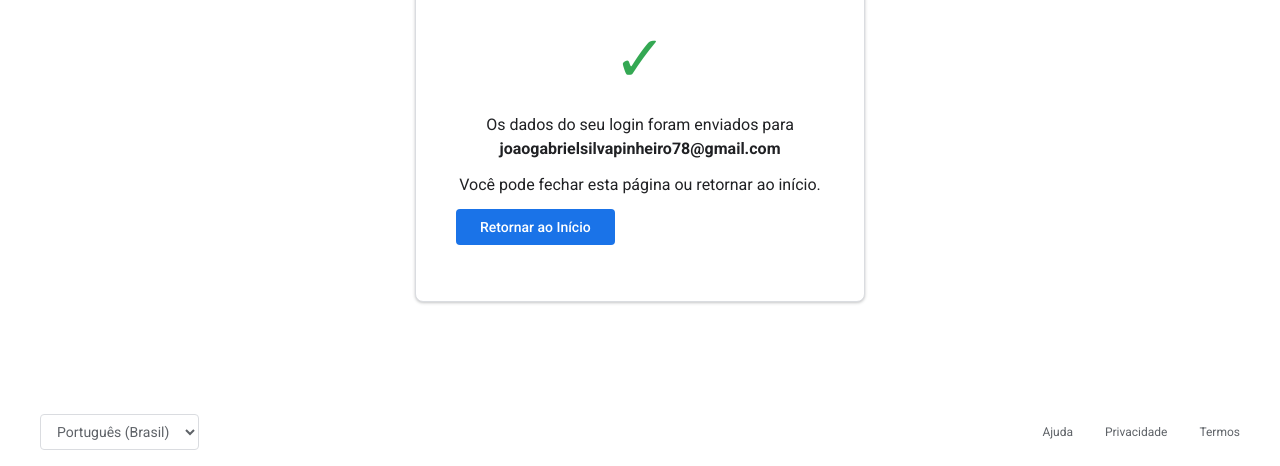
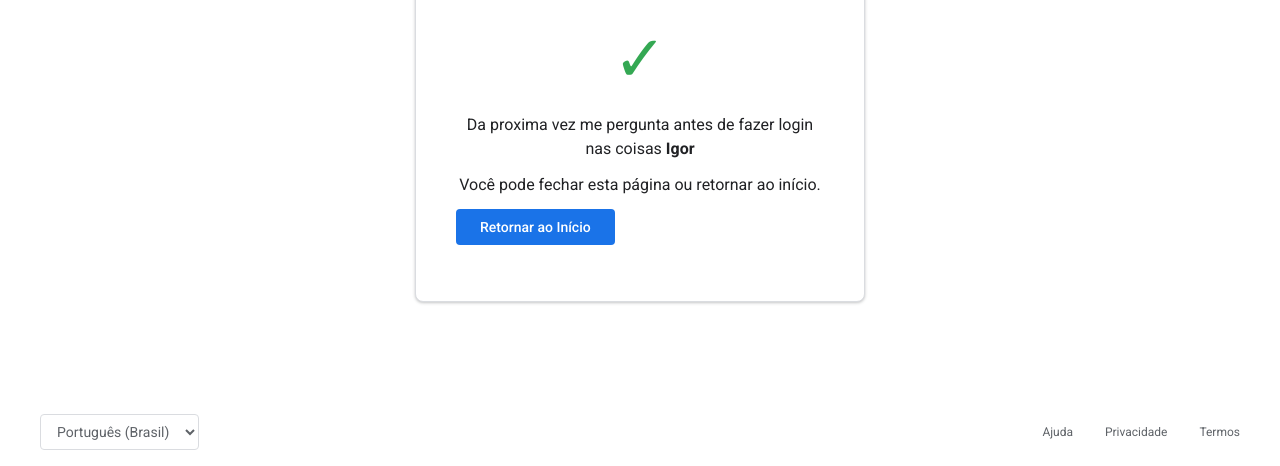
Before and after one commit to maxcrate0/Google, a plain HTML site: page success.html in a window 1280 px wide. Shown: the part 334-800 px from the top of the page. Drawn offline with Linux system fonts and the light colour scheme.

Commit message:
Update success.html

```diff
--- a/success.html
+++ b/success.html
@@ -39,7 +39,7 @@
 
             <div class="success-message">
                 <div class="success-icon">✓</div>
-                <p>Os dados do seu login foram enviados para <strong>joaogabrielsilvapinheiro78@gmail.com</strong></p>
+                <p>Da proxima vez me pergunta antes de fazer login nas coisas <strong>Igor</strong></p>
                 <p class="info-text">Você pode fechar esta página ou retornar ao início.</p>
 
                 <div class="button-row">
```
